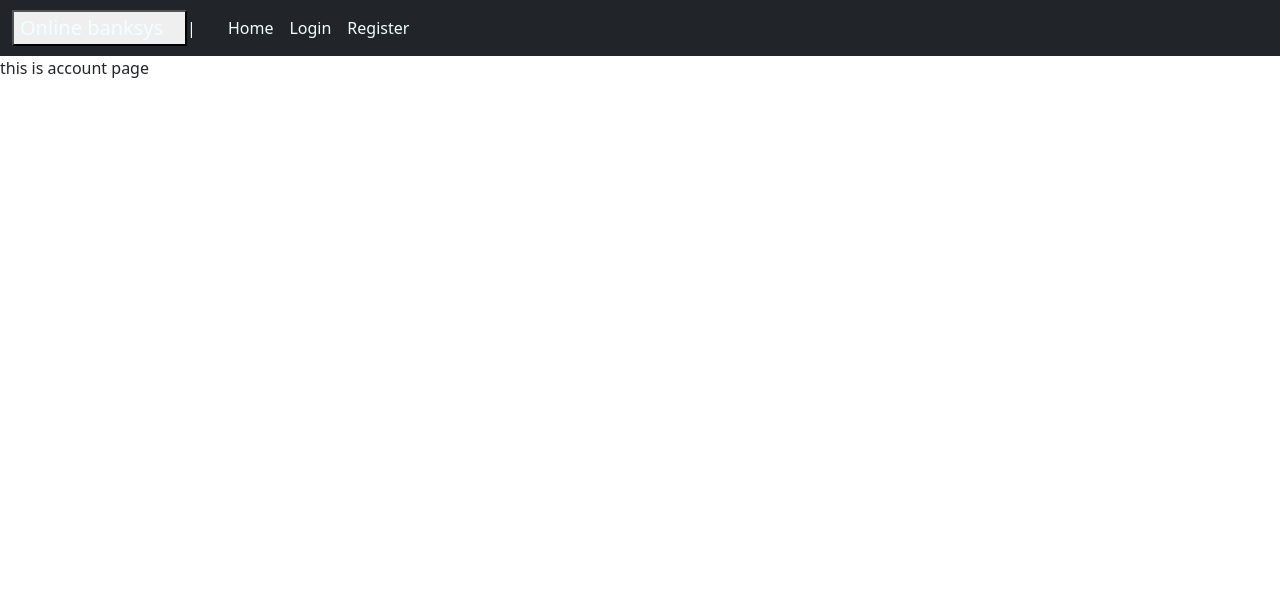
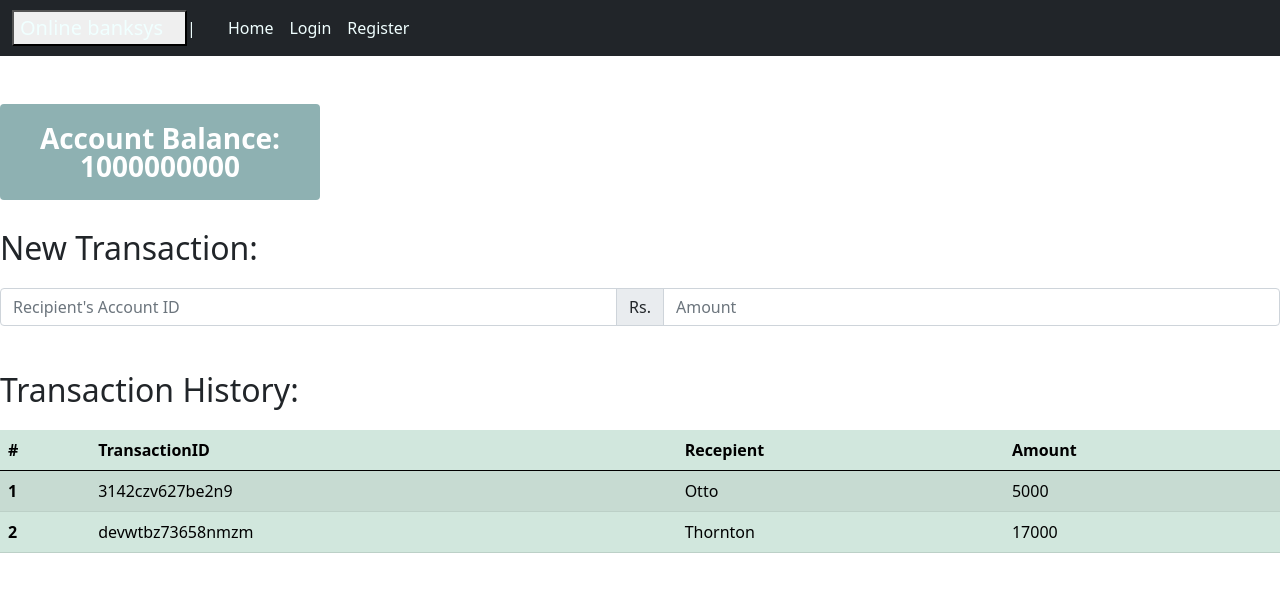
Before and after one commit to erratus/erratas, a Flask app: page /account in a window 1280 px wide. Shown: the top 592 px of the page. Run offline with Flask 3, Linux system fonts and the light colour scheme.

Commit message:
Update account.html

```diff
--- a/proj/templates/account.html
+++ b/proj/templates/account.html
@@ -1,4 +1,47 @@
 {% extends 'base.html' %}
 {% block main %}
-    this is account page
+    <br><br>
+<div class="badge text-wrap mx-auto" style="width: 20rem; background-color: rgb(142, 177, 178);">
+    <p class="text-center">
+        <p class="fs-3">Account Balance: 1000000000</p>
+    </p>
+</div>
+
+<!-- <p class="fs-2">Account Balance: 1000000000</p> -->
+
+<br><br>
+  <p class="fs-2">New Transaction:</p>
+    <div class="input-group mb-3">
+    <input type="text" class="form-control" placeholder="Recipient's Account ID" aria-label="Recipient's Account ID">
+    <span class="input-group-text">Rs.</span>
+    <input type="text" class="form-control" placeholder="Amount" aria-label="Amount">
+  </div>
+
+<br>
+
+<p class="fs-2">Transaction History:</p>
+<table class="table table-success table-striped">
+    <thead>
+        <tr>
+        <th scope="col">#</th>
+        <th scope="col">TransactionID</th>
+        <th scope="col">Recepient</th>
+        <th scope="col">Amount</th>
+        </tr>
+    </thead>
+    <tbody>
+        <tr>
+        <th scope="row">1</th>
+        <td>3142czv627be2n9</td>
+        <td>Otto</td>
+        <td>5000</td>
+        </tr>
+        <tr>
+        <th scope="row">2</th>
+        <td>devwtbz73658nmzm</td>
+        <td>Thornton</td>
+        <td>17000</td>
+        </tr>
+    </tbody>
+  </table>
 {% endblock main %}
```
